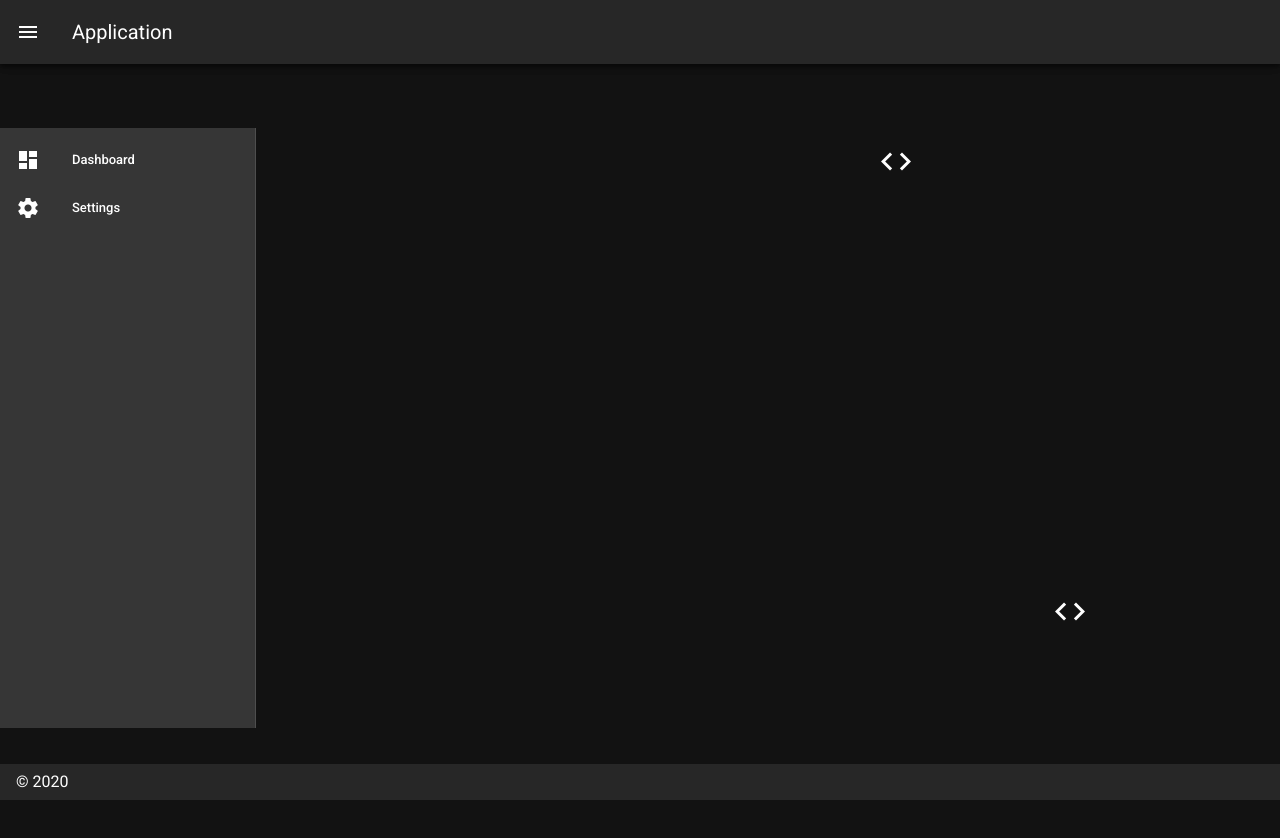
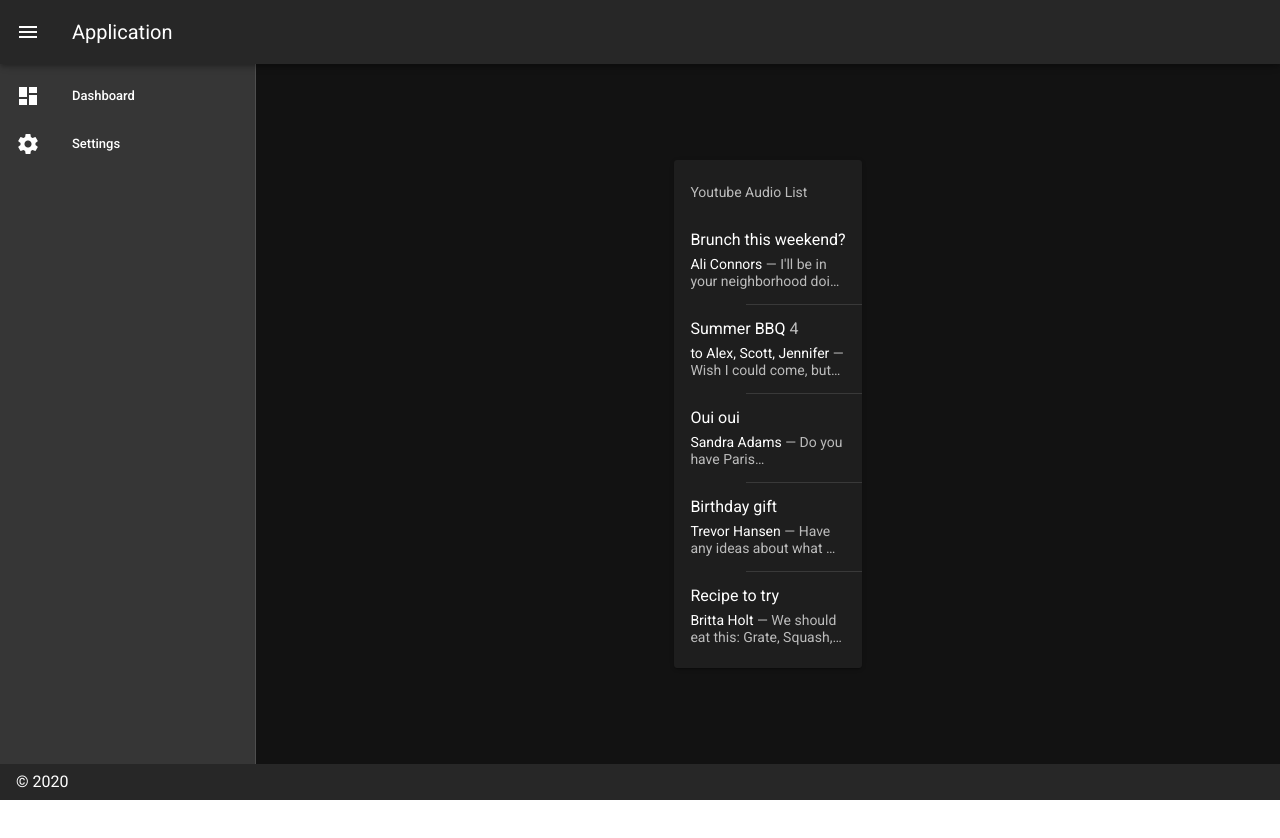
Before and after one commit to hunkguo/demo, a Vue app in the folder vue-demo/: page / in a window 1280 px wide. Shown: the top 838 px of the page. After the commit the page ends 800 px from the top, so only its background shows below. Built offline with nearby package versions, Linux system fonts and the light colour scheme.

Commit message:
下一步试试vue router

```diff
--- a/vue-demo/src/App.vue
+++ b/vue-demo/src/App.vue
@@ -43,24 +43,11 @@
           justify="center"
         >
           <v-col class="shrink">
-            <v-tooltip right>
-              <template v-slot:activator="{ on }">
-                <v-btn
-                  :href="source"
-                  icon
-                  large
-                  target="_blank"
-                  v-on="on"
-                >
-                  <v-icon large>mdi-code-tags</v-icon>
-                </v-btn>
-              </template>
-              <span>Source</span>
-            </v-tooltip>
+              <BottomNavigation/>
           </v-col>
         </v-row>
 
-        <BottomNavigation/>
+
 
       </v-container>
     </v-content>
--- a/vue-demo/src/components/BottomNavigation.vue
+++ b/vue-demo/src/components/BottomNavigation.vue
@@ -1,83 +1,67 @@
 <template>
-  <v-app id="inspire">
-    <v-navigation-drawer
-      v-model="drawer"
-      app
-      clipped
-    >
-      <v-list dense>
-        <v-list-item link>
-          <v-list-item-action>
-            <v-icon>mdi-view-dashboard</v-icon>
-          </v-list-item-action>
+  <v-card
+    max-width="450"
+    class="mx-auto"
+  >
+    <v-list three-line>
+      <template v-for="(item, index) in items">
+        <v-subheader
+          v-if="item.header"
+          :key="item.header"
+          v-text="item.header"
+        ></v-subheader>
+
+        <v-divider
+          v-else-if="item.divider"
+          :key="index"
+          :inset="item.inset"
+        ></v-divider>
+
+        <v-list-item
+          v-else
+          :key="item.title"
+        >
+
           <v-list-item-content>
-            <v-list-item-title>Dashboard</v-list-item-title>
+            <v-list-item-title v-html="item.title"></v-list-item-title>
+            <v-list-item-subtitle v-html="item.subtitle"></v-list-item-subtitle>
           </v-list-item-content>
         </v-list-item>
-        <v-list-item link>
-          <v-list-item-action>
-            <v-icon>mdi-cog</v-icon>
-          </v-list-item-action>
-          <v-list-item-content>
-            <v-list-item-title>Settings</v-list-item-title>
-          </v-list-item-content>
-        </v-list-item>
-      </v-list>
-    </v-navigation-drawer>
-
-    <v-app-bar
-      app
-      clipped-left
-    >
-      <v-app-bar-nav-icon @click.stop="drawer = !drawer"></v-app-bar-nav-icon>
-      <v-toolbar-title>Application</v-toolbar-title>
-    </v-app-bar>
-
-    <v-content>
-      <v-container
-        class="fill-height"
-        fluid
-      >
-        <v-row
-          align="center"
-          justify="center"
-        >
-          <v-col class="shrink">
-            <v-tooltip right>
-              <template v-slot:activator="{ on }">
-                <v-btn
-                  :href="source"
-                  icon
-                  large
-                  target="_blank"
-                  v-on="on"
-                >
-                  <v-icon large>mdi-code-tags</v-icon>
-                </v-btn>
-              </template>
-              <span>Source</span>
-            </v-tooltip>
-          </v-col>
-        </v-row>
-      </v-container>
-    </v-content>
-
-    <v-footer app>
-      <span>&copy; 2020</span>
-    </v-footer>
-  </v-app>
+      </template>
+    </v-list>
+  </v-card>
 </template>
 
 <script>
   export default {
-    props: {
-      source: String,
-    },
     data: () => ({
-      drawer: null,
+      items: [
+        { header: 'Youtube Audio List' },
+        {
+          title: 'Brunch this weekend?',
+          subtitle: "<span class='text--primary'>Ali Connors</span> &mdash; I'll be in your neighborhood doing errands this weekend. Do you want to hang out?",
+        },
+        { divider: true, inset: true },
+        {
+          title: 'Summer BBQ <span class="grey--text text--lighten-1">4</span>',
+          subtitle: "<span class='text--primary'>to Alex, Scott, Jennifer</span> &mdash; Wish I could come, but I'm out of town this weekend.",
+        },
+        { divider: true, inset: true },
+        {
+          title: 'Oui oui',
+          subtitle: "<span class='text--primary'>Sandra Adams</span> &mdash; Do you have Paris recommendations? Have you ever been?",
+        },
+        { divider: true, inset: true },
+        {
+          title: 'Birthday gift',
+          subtitle: "<span class='text--primary'>Trevor Hansen</span> &mdash; Have any ideas about what we should get Heidi for her birthday?",
+        },
+        { divider: true, inset: true },
+        {
+          title: 'Recipe to try',
+          subtitle: "<span class='text--primary'>Britta Holt</span> &mdash; We should eat this: Grate, Squash, Corn, and tomatillo Tacos.",
+        },
+      ],
     }),
-    created () {
-      this.$vuetify.theme.dark = true
-    },
   }
 </script>
```
